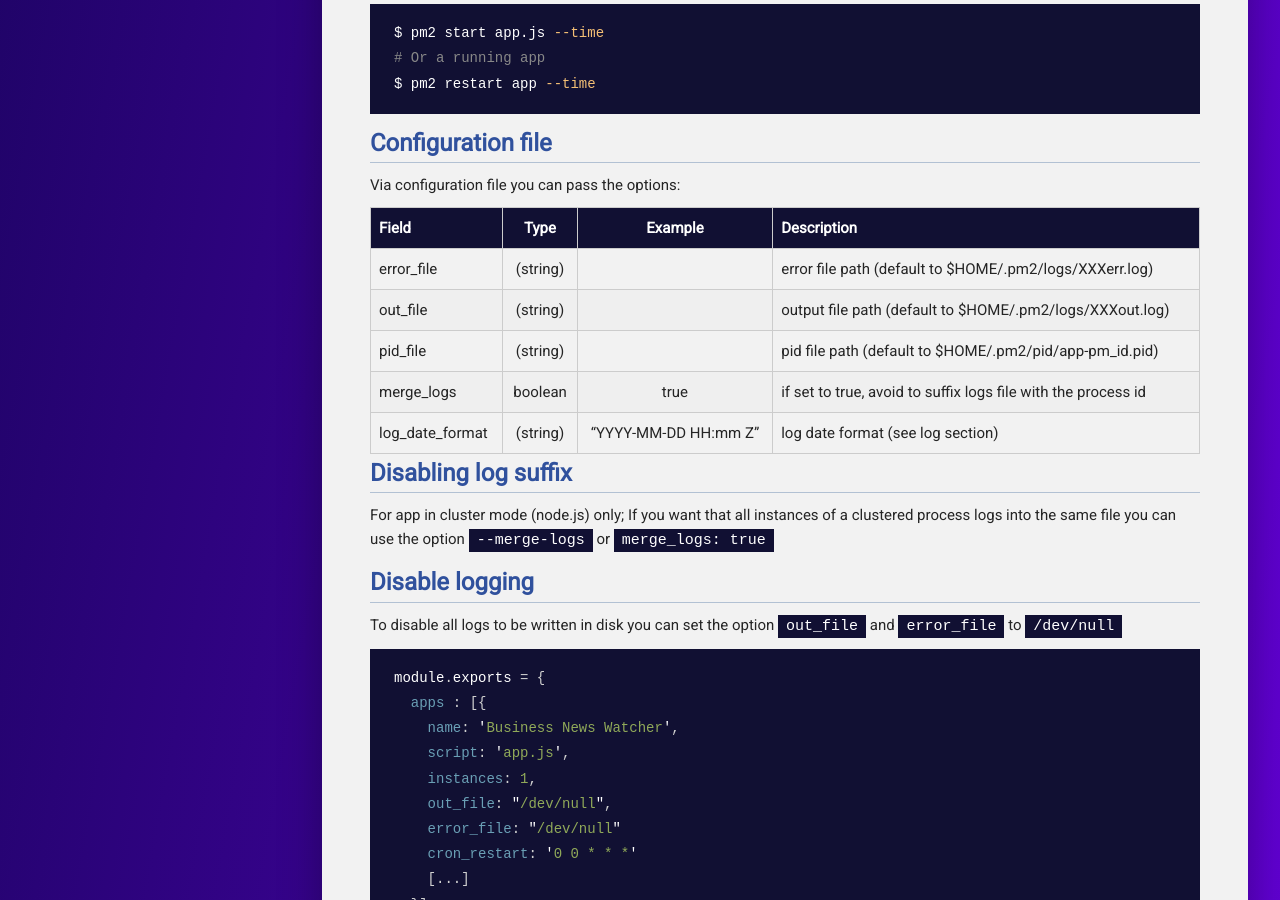
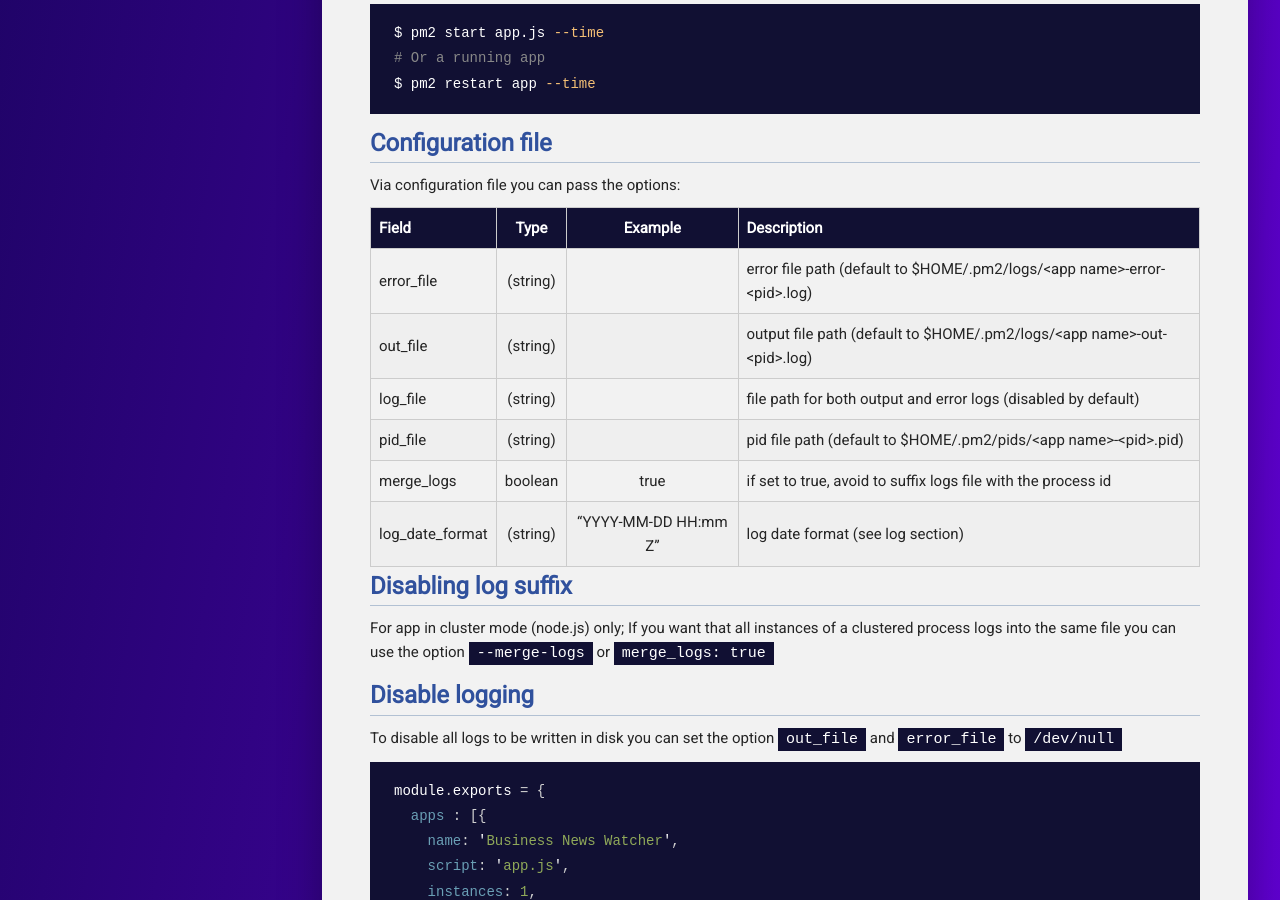
Before and after one commit to pm2-hive/pm2-hive.github.io, a Jekyll site: the page built from docs/features/log-management.md, in a window 1280 px wide and 900 px high, scrolled down 2330 px. Built offline with Jekyll 4.4.1, drawn with Linux system fonts in a browser that asks for light colours; comment, search, counter and statistics services are not loaded.

Commit message:
Fix default log and pid filenames and add missing log_file option
Fix default filenames for error_file and out_file logs and pid_file.
Add missing log_file option for combined logs.

```diff
--- a/docs/features/log-management.md
+++ b/docs/features/log-management.md
@@ -113,9 +113,10 @@ Via configuration file you can pass the options:
 
 |    Field |   Type  |  Example |  Description|
 |:----------|:-------:|:------------------------------:|:-------------------------|
-|error_file| (string)| | error file path (default to $HOME/.pm2/logs/XXXerr.log)|
-|out_file| (string) | | output file path (default to $HOME/.pm2/logs/XXXout.log)|
-|pid_file| (string) | | pid file path (default to $HOME/.pm2/pid/app-pm_id.pid)|
+|error_file| (string)| | error file path (default to $HOME/.pm2/logs/&lt;app name&gt;-error-&lt;pid&gt;.log)|
+|out_file| (string) | | output file path (default to $HOME/.pm2/logs/&lt;app name&gt;-out-&lt;pid&gt;.log)|
+|log_file| (string) | | file path for both output and error logs (disabled by default)|
+|pid_file| (string) | | pid file path (default to $HOME/.pm2/pids/&lt;app name&gt;-&lt;pid&gt;.pid)|
 |merge_logs| boolean | true | if set to true, avoid to suffix logs file with the process id  |
 |log_date_format| (string) | "YYYY-MM-DD HH:mm Z" | log date format (see log section)|
 
```
Also changed, not shown: docs/features/app-declaration.md (+4 -3 lines), docs/full.md (+8 -6 lines).
